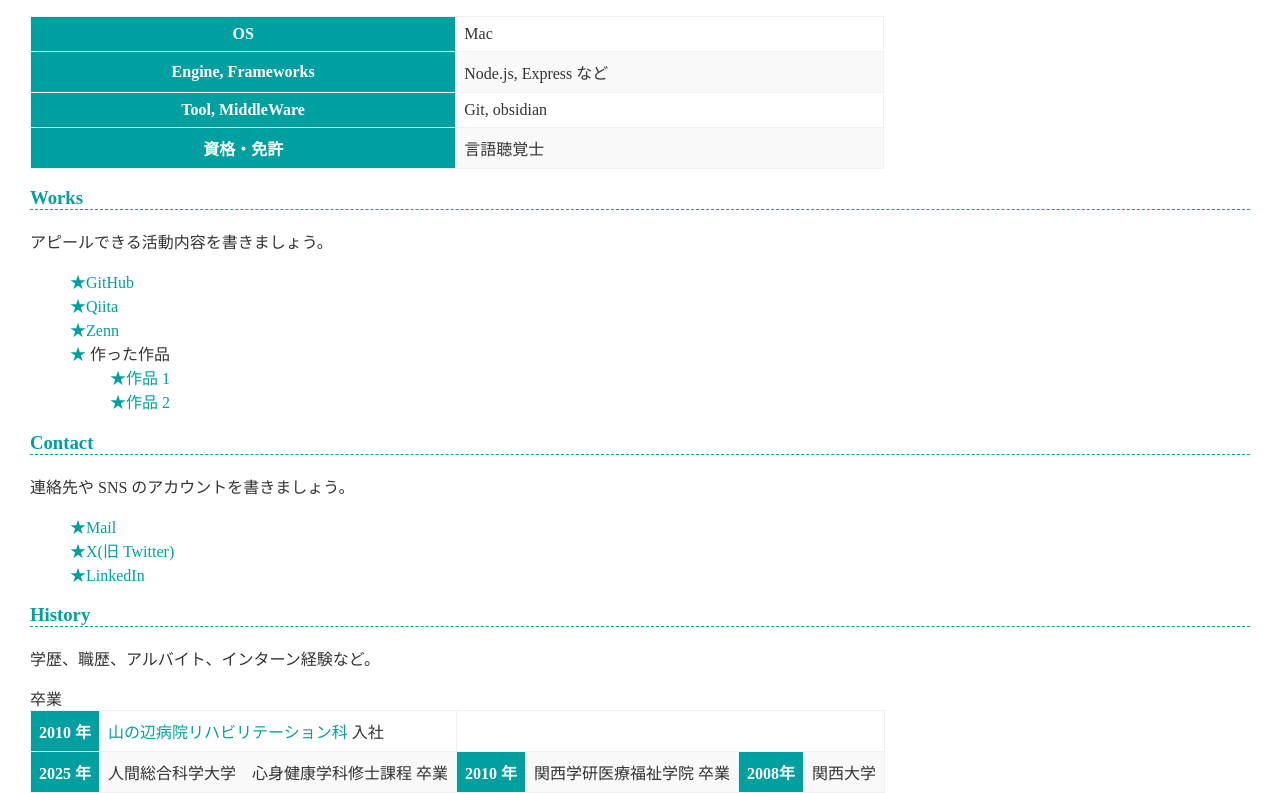
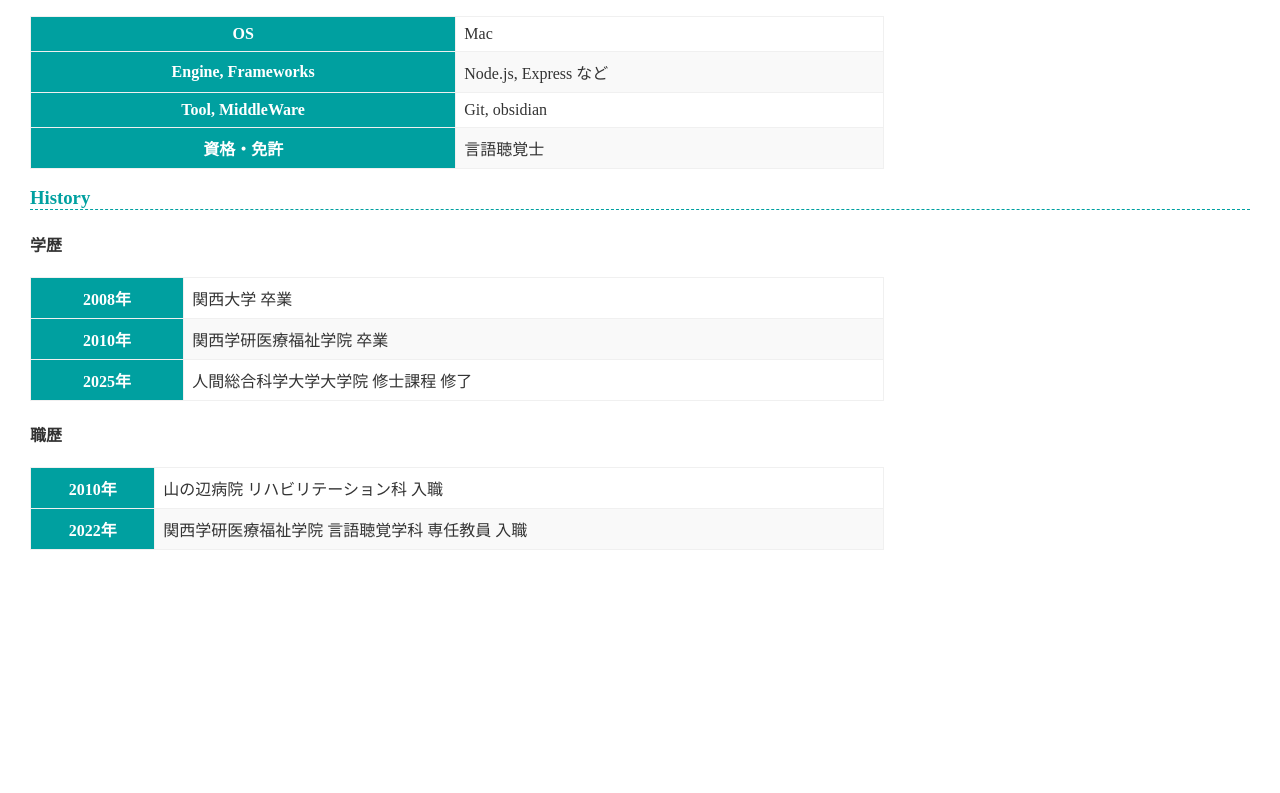
Before and after one commit to taoshiro33-hue/taoshiro.github-io, a plain HTML site: page index.html in a window 1280 px wide. Shown: the part 372-1165 px from the top of the page. After the commit the page ends 922 px from the top, so only its background shows below. Drawn offline with Linux system fonts and the light colour scheme.

Commit message:
Refactor history and education sections in index.html

```diff
--- a/index.html
+++ b/index.html
@@ -42,43 +42,36 @@
       </tr>
     </table>
 
-    <h3>Works</h3>
-    <p>アピールできる活動内容を書きましょう。</p>
-    <ul>
-      <li><a href="https://github.com/">GitHub</a></li>
-      <li><a href="https://qiita.com/">Qiita</a></li>
-      <li><a href="https://zenn.dev/">Zenn</a></li>
-      <li>
-        作った作品
-        <ul>
-          <li><a href="https://example.com/">作品 1</a></li>
-          <li><a href="https://example.com/">作品 2</a></li>
-        </ul>
-      </li>
-    </ul>
+<h3>History</h3>
 
-    <h3>Contact</h3>
-    <p>連絡先や SNS のアカウントを書きましょう。</p>
-    <ul>
-      <li><a href="mailto:name@example.com">Mail</a></li>
-      <li><a href="https://twitter.com/n_yobikou">X(旧 Twitter)</a></li>
-      <li><a href="https://www.linkedin.com/">LinkedIn</a></li>
-    </ul>
+<h4>学歴</h4>
+<table>
+  <tr>
+    <th>2008年</th>
+    <td>関西大学 卒業</td>
+  </tr>
+  <tr>
+    <th>2010年</th>
+    <td>関西学研医療福祉学院 卒業</td>
+  </tr>
+  <tr>
+    <th>2025年</th>
+    <td>人間総合科学大学大学院 修士課程 修了</td>
+  </tr>
+</table>
 
-    <h3>History</h3>
-    <p>学歴、職歴、アルバイト、インターン経験など。</p>
-    <table>
-      <tr>
-        <th>2010 年</th>
-        <td><a href="https://dwango.co.jp/">山の辺病院リハビリテーション科</a> 入社</td>
-      </tr>
-      <tr>
-        <th>2025 年</th>
-        <td>人間総合科学大学　心身健康学科修士課程<a href="https://nnn.ed.jp/"></a> 卒業</td>
-        <th>2010 年</th>
-        <td>関西学研医療福祉学院<a href="https://nnn.ed.jp/"></a> 卒業</td>
-        <th>2008年</th>
-        <td>関西大学</td><a href="https://nnn.ed.jp/"></a> 卒業</td>
+<h4>職歴</h4>
+<table>
+  <tr>
+    <th>2010年</th>
+    <td>山の辺病院 リハビリテーション科 入職</td>
+  </tr>
+  <tr>
+    <th>2022年</th>
+    <td>関西学研医療福祉学院 言語聴覚学科 専任教員 入職</td>
+  </tr>
+</table>
+
       </tr>
       </tr>
     </table>
```
